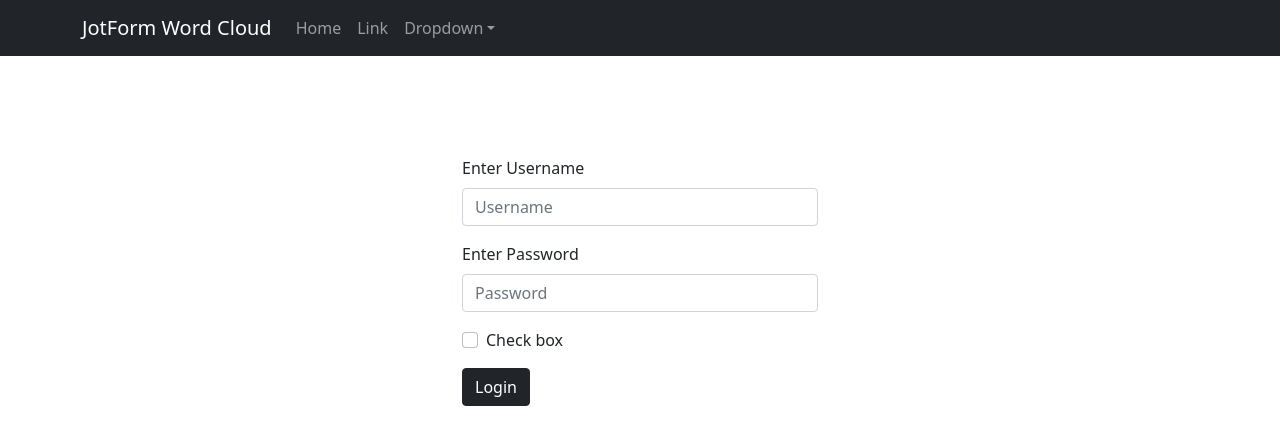
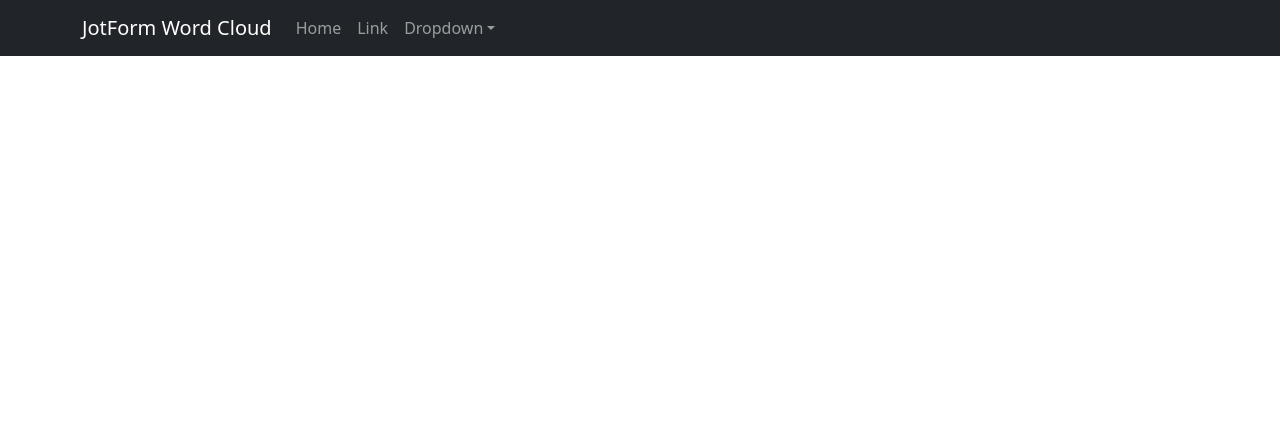
Before and after one commit to MelikeDogru/JotForm-Word-Cloud, a React (Create React App) app: page /myforms in a window 1280 px wide. Shown: the top 444 px of the page. Built offline with nearby package versions, Linux system fonts and the light colour scheme.

Commit message:
PostData and MyForms were created

```diff
--- a/src/Login.js
+++ b/src/Login.js
@@ -1,33 +1,57 @@
-import React from 'react';
+import React, { Component } from 'react';
 //import './App.css';
 import 'bootstrap/dist/css/bootstrap.css';
 import 'bootstrap/dist/css/bootstrap-grid.css';
 import { Button, Container, Row, Col, Form } from 'react-bootstrap';
 import Header from './components/Header';
 
-function Login() {
+class Login extends Component {
+
+    constructor(props) {
+        super(props);
+        this.state = {
+            username: "a",
+            password: "b"
+        }
+
+        this.login_check = this.login_check.bind(this);
+        this.onChange = this.onChange.bind(this);
+
+    }
+
+    login_check(){
+        console.log("Login Function");
+        console.log(this.state);
+    }
+
+    onChange(e){
+        console.log("coming here");
+        this.setState({[e.target.name]:e.target.value});
+        console.log(this.state);
+    }
+
+    render() {
         return (
             <div className="Login">
                 <Header />
                 <div className="">
                     <Container>
-                    <Row style={{marginTop: "100px"}}>
+                        <Row style={{ marginTop: "100px" }}>
                             <Col></Col>
                             <Col>
                                 <Form>
                                     <Form.Group className="mb-3" controlId="formBasicEmail">
                                         <Form.Label>Enter Username</Form.Label>
-                                    <Form.Control type="text" placeholder="Username" />
+                                        <Form.Control name="username" type="text" placeholder="Username" onChange={this.onChange} />
                                     </Form.Group>
-
                                     <Form.Group className="mb-3" controlId="formBasicPassword">
                                         <Form.Label>Enter Password</Form.Label>
-                                    <Form.Control type="password" placeholder="Password" />
+                                        <Form.Control name="password" type="password" placeholder="Password" onChange={this.onChange} />
                                     </Form.Group>
                                     <Form.Group className="mb-3" controlId="formBasicCheckbox">
                                         <Form.Check type="checkbox" label="Check box" />
                                     </Form.Group>
-                                <Button variant="dark" type="submit">
+                                    <Button variant="dark" type="submit" onClick={this.login_check} >
                                         Login
                                     </Button>
                                 </Form>
@@ -41,5 +65,6 @@ function Login() {
 
         );
     }
+}
 
 export default Login;
--- /dev/null
+++ b/src/MyForms.js
@@ -0,0 +1,18 @@
+import React from 'react';
+//import './App.css';
+import 'bootstrap/dist/css/bootstrap.css';
+import 'bootstrap/dist/css/bootstrap-grid.css';
+import { Button, Container, Row, Col, Form } from 'react-bootstrap';
+import Header from './components/Header';
+
+function MyForms() {
+    return (
+        <div className="MyForms">
+            <Header />
+        </div>
+
+
+    );
+}
+
+export default MyForms;
--- a/src/index.js
+++ b/src/index.js
@@ -2,17 +2,19 @@ import React from 'react';
 import ReactDOM from 'react-dom';
 import './index.css';
 import App from './App';
-import Login from './Login';
+import Login from './Login.js';
+import MyForms from './MyForms.js'
 import { Router, Route, Switch } from "react-router-dom";
 import { createBrowserHistory } from "history";
-import reportWebVitals from './reportWebVitals';
+//import reportWebVitals from './reportWebVitals';
 
 var hist = createBrowserHistory();
 
 ReactDOM.render(
   <Router history={hist}>
     <Switch>
-      <Route path="/" component={Login} />
+      <Route exact path="/" component={Login} />
+      <Route exact path="/myforms" component={MyForms} />
     </Switch>
   </Router>,
 
@@ -22,4 +24,4 @@ ReactDOM.render(
 // If you want to start measuring performance in your app, pass a function
 // to log results (for example: reportWebVitals(console.log))
 // or send to an analytics endpoint. Learn more: https://bit.ly/CRA-vitals
-reportWebVitals();
+//reportWebVitals();
--- /dev/null
+++ b/src/services/PostData.js
@@ -0,0 +1,6 @@
+export function PostData(){
+
+    let BaseURL = ''
+
+
+}
```
Lines whose indentation alone changed are shown as unchanged.
